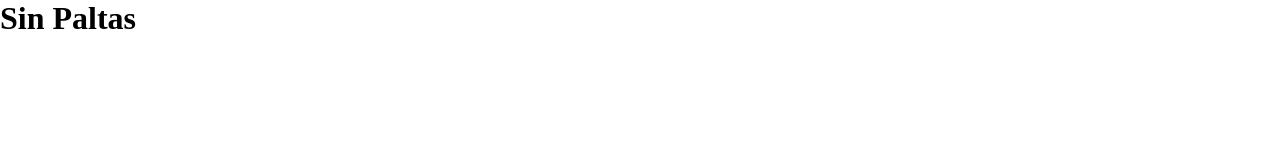
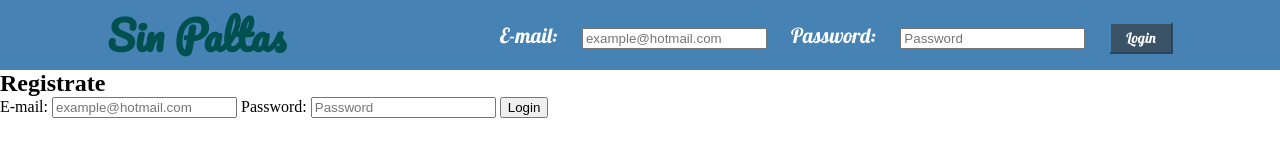
Before and after one commit to Drei109/SinPaltasProject, a website: page index.html in a window 1280 px wide. Drawn offline with Linux system fonts and the light colour scheme.

Commit message:
added header

```diff
--- a/index.html
+++ b/index.html
@@ -8,7 +8,37 @@
 </head>
 <body>
 
-<h1>Sin Paltas</h1>
+    <header class="main-header">
+
+        <div class="main-header__logo">
+            <h1 class="main-title">Sin Paltas</h1>
+        </div>
+
+        <div class="main-header__login">
+            <label for="email" class="label__email">E-mail: </label>
+            <input type="email" placeholder="example@hotmail.com" id="email" required class="input__email">
+            <label for="password" class="label__password">Password: </label>
+            <input type="password" placeholder="Password" id="password" required class="input__password">
+            <button type="submit" name="enviar" class="button_login">Login</button>
+        </div>
+
+    </header>
+
+    <main class="main">
+
+        <section class="main-register">
+            <h2>Registrate</h2>
+            <form action="registrar.php">
+                <label for="email_register" class="register_label">E-mail: </label>
+                <input type="email" placeholder="example@hotmail.com" id="email_register" required class="register_input">
+                <label for="password_register" class="register_label">Password: </label>
+                <input type="password" placeholder="Password" id="password_register" required class="register_password">
+                <button type="submit" name="enviar">Login</button>
+            </form>
+        </section>
+
+    </main>
+
 
 </body>
 </html>
--- a/scss/main.scss
+++ b/scss/main.scss
@@ -1,17 +1,26 @@
+@import url(https://fonts.googleapis.com/css?family=Pacifico);
+@import url(https://fonts.googleapis.com/css?family=Lobster);
+
 
 $color1:teal;
+$color2:steelblue;
+
+
+$main-title: 'Pacifico', cursive;
+$login_info: 'Lobster', cursive;
 
 
 
 /****************
 *****************
 
-Reset Basic
+Basic Reset
 
 
 *****************
 *****************/
-*{
+*:before,
+*:after{
   box-sizing: border-box;
 }
 body{
@@ -24,3 +33,51 @@ h1,h2,h3,h4,h5,h6{
 img{
   max-width: 100%;
 }
+
+
+/**********************
+Styles for buttons
+**********************/
+
+[class*=label__]{
+  padding-right: 20px;
+  color:#FFF;
+  font-family:$login_info;
+  font-size: 1.3em;
+}
+[class*=input__]{
+  margin-right: 20px;
+}
+.button_login{
+  font-family:$login_info;
+  font-size: 0.9em;
+  color:#FFF;
+  padding: 5px 15px;
+  outline: none;
+  background: rgba(#333,.6);
+  border-color: $color2;
+}
+
+
+
+
+/**********************
+Styles for Header
+**********************/
+.main-header{
+  width: 100%;
+  height: 70px;
+  background-color: $color2;
+  display: flex;
+  justify-content: space-around;
+
+  &__logo, &__login{
+    line-height: 70px;
+  }
+  .main-title{
+    font-family: $main-title;
+    font-size:2.5em;
+    color:#005050;
+  }
+
+}
```
Also changed, not shown: css/main.css.
